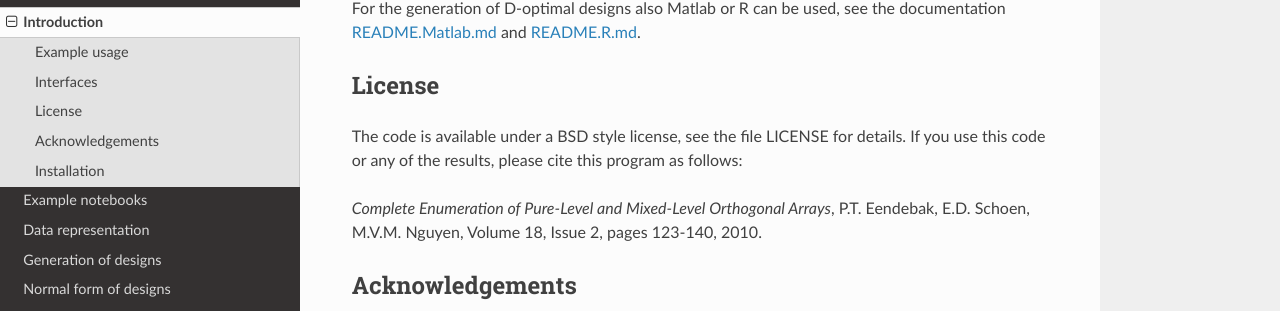
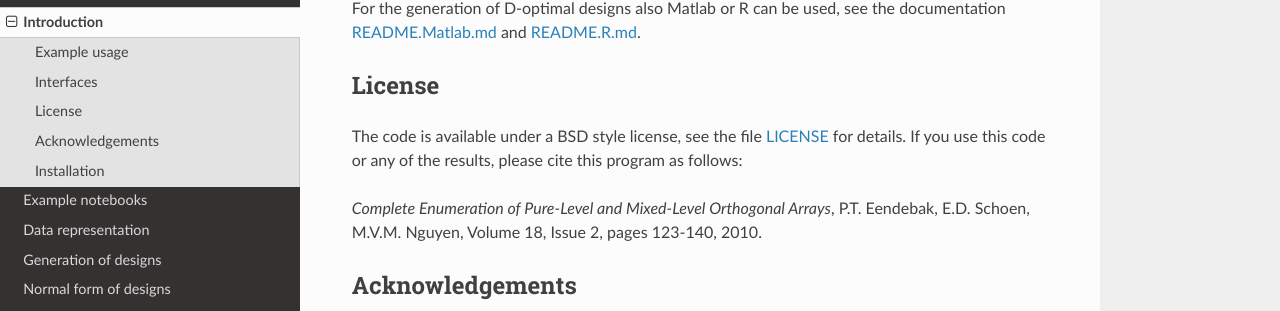
Before and after one commit to eendebakpt/oapackage, a Sphinx documentation site: the page built from docs/oapackage-intro.rst, in a window 1280 px wide and 900 px high, scrolled down 687 px. Shown: the part 131-442 px from the top of the window. Built offline with Sphinx 7.4.7 and the Read the Docs theme 2.0.0, drawn with Linux system fonts in a browser that asks for light colours; cross-references to code outside the pages are shown as plain code; part of the change alters nothing that is shown.

Commit message:
documentation fixes

```diff
--- a/docs/oapackage-intro.rst
+++ b/docs/oapackage-intro.rst
@@ -44,7 +44,7 @@ and `README.R.md <https://github.com/eendebakpt/oapackage/README.R.md>`_.
 License
 -------
 
-The code is available under a BSD style license, see the file LICENSE
+The code is available under a BSD style license, see the file `LICENSE <https://github.com/eendebakpt/oapackage/blob/master/LICENSE>`_
 for details. If you use this code or any of the results, please cite
 this program as follows:
 
```
Also changed, not shown: 2 other files.
